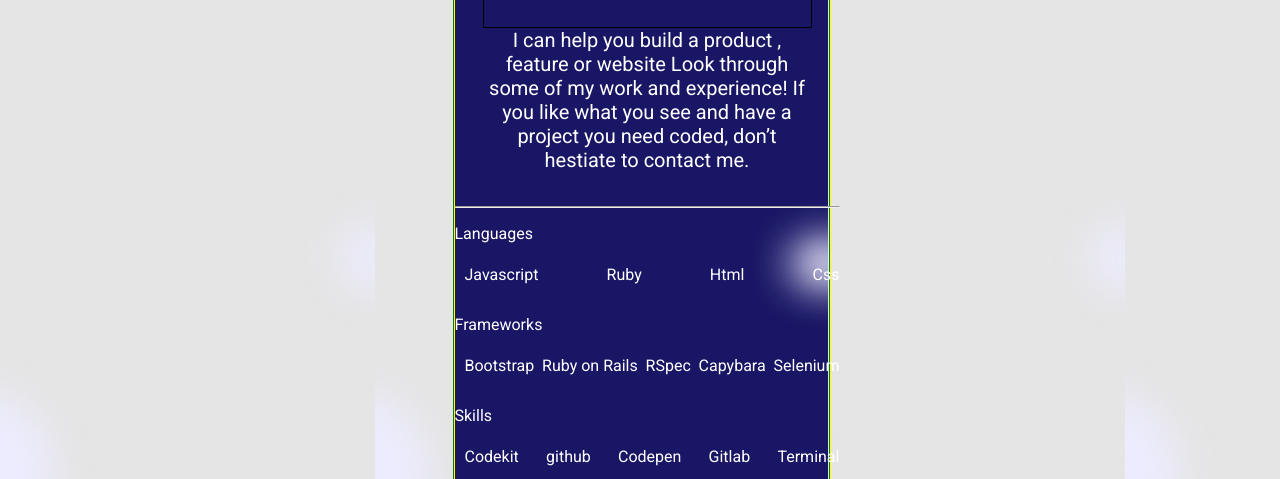
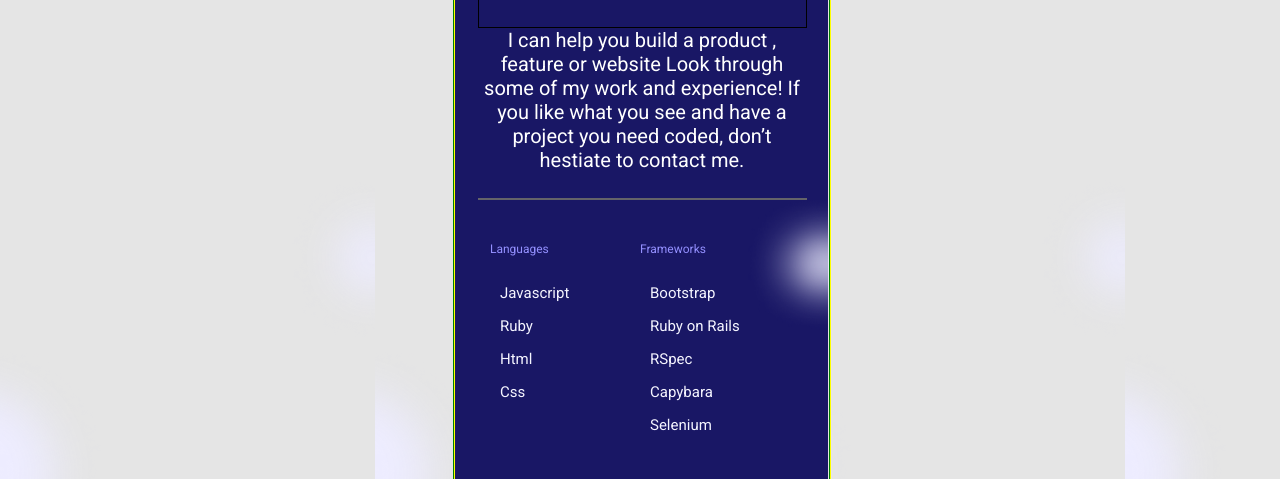
Before and after one commit to sushen/Soma-portfolio, a website: page Index.html in a window 1280 px wide. Shown: the part 321-800 px from the top of the page. Drawn offline with Linux system fonts and the light colour scheme.

Commit message:
Add style for ul, li,hr for the proficiency section

```diff
--- a/stylesheet.css
+++ b/stylesheet.css
@@ -107,3 +107,65 @@
     color: c8c8d4;
     text-align: center;
   }
+
+  .proficiency {
+    display: flex;
+    flex-wrap: wrap;
+    width: 304px;
+    min-height: 462px;
+    margin: auto;
+  }
+
+  .frmwk {
+    color: #f5f5ff;
+    font-size: 15px;
+  }
+
+  .pf-items {
+    display: inline-flex;
+    flex-direction: column;
+    flex-wrap: wrap;
+    width: 150px;
+  }
+
+  .frwk-heada {
+    color: #9490ff;
+    font-size: 12px;
+  }
+
+  .ppf-head {
+    display: flex;
+    flex-direction: column;
+    flex-wrap: wrap;
+    align-items: flex-start;
+    justify-content: space-between;
+    height: auto;
+    width: 100px;
+  }
+
+  .ppf-head li {
+    margin-bottom: 15px;
+    font-size: 15px;
+    color: #f5f5ff;
+  }
+
+  .social {
+    display: flex;
+    flex-direction: row;
+    justify-content: space-evenly;
+    flex-wrap: wrap;
+    align-items: center;
+    width: 200px;
+    min-height: 100px;
+    margin-bottom: 40px;
+  }
+
+  .vector4 {
+    margin-bottom: 30px;
+  }
+
+  hr {
+    width: 327px;
+    border: 1px solid #646369;
+    margin: auto;
+  }
```
